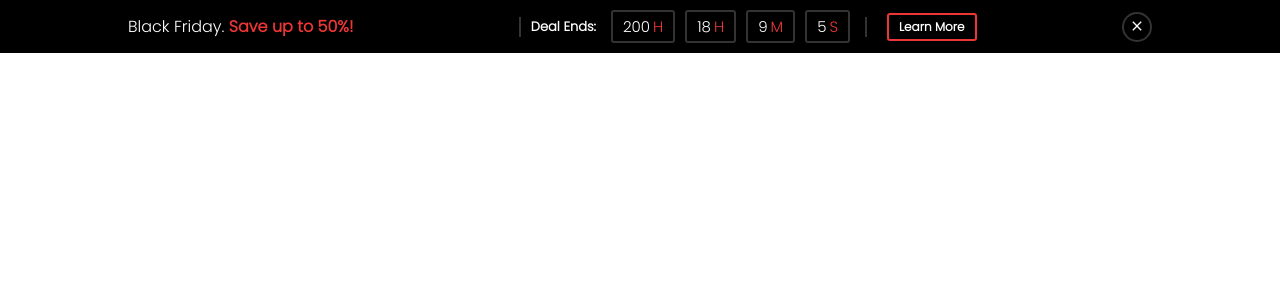
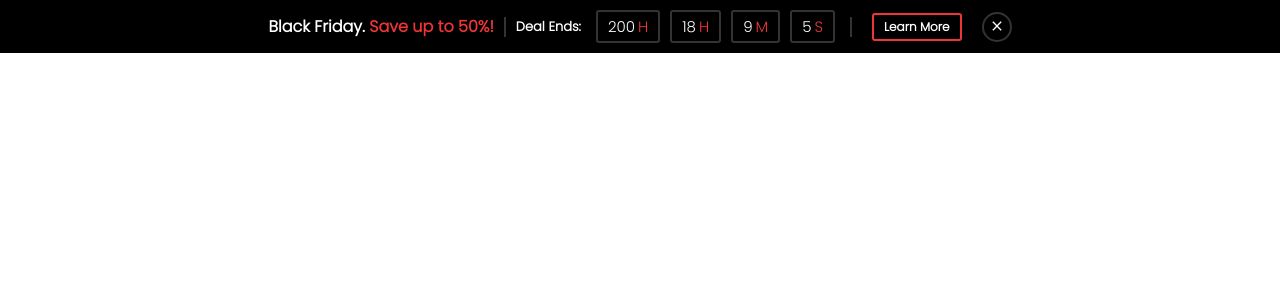
Before and after one commit to M-Ali-Coder/sport-shoes-app, a React (Create React App) app: page / in a window 1280 px wide. Shown: the top 300 px of the page. Built offline with nearby package versions, Linux system fonts and the light colour scheme.

Commit message:
Fix BlackFriday component's style

```diff
--- a/src/components/BlackFriday.jsx
+++ b/src/components/BlackFriday.jsx
@@ -50,7 +50,7 @@ class BlackFriday extends React.Component {
             <div className="black-friday-wrapper">
               <div className="deal-toolbar-text">
                 <div>
-                  Black Friday.
+                  <strong>Black Friday. </strong>
                   <strong className="save-up"> Save up to 50%!</strong>
                 </div>
               </div>
--- a/src/scss/components/BlackFriday.scss
+++ b/src/scss/components/BlackFriday.scss
@@ -7,13 +7,11 @@
 
   .black-friday-wrapper {
     display: flex;
-    justify-content: space-between;
+    justify-content: center;
     align-items: center;
-    width: 80%;
+    width: 65%;
 
     .deal-toolbar-text {
-      margin-right: 10px;
-
       .save-up {
         color: #ef3636;
       }
@@ -69,13 +67,19 @@
       line-height: 30px;
       border-radius: 50%;
       color: #fff;
+      margin-left: 20px;
     }
   }
 }
 
-// Hide this component after 1100px
+// Media
 @media (max-width: 1100px) {
   .black-friday {
     display: none;
   }
 }
+@media (max-width: 1200px) {
+  .black-friday-wrapper {
+    width: 70% !important;
+  }
+}
```
